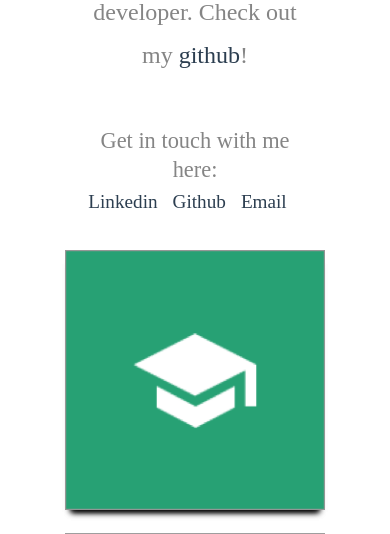
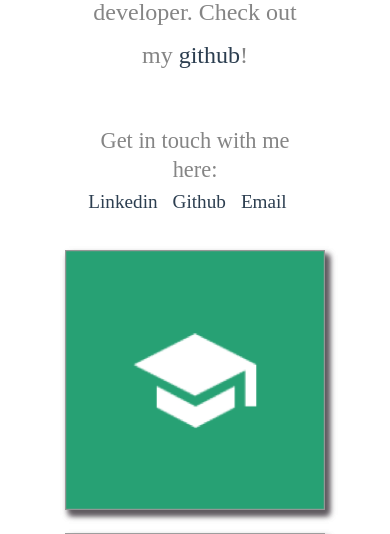
Before and after one commit to lindsayesterman/lindsay, a PHP site: page /index.html in a window 390 px wide. Shown: the part 1220-1754 px from the top of the page. Run offline with PHP 8.4, Linux system fonts and the light colour scheme; some libraries are stand-ins or nearby versions; grey boxes are pictures that could not be loaded.

Commit message:
box shadows and responsive fix

```diff
--- a/style.css
+++ b/style.css
@@ -181,9 +181,9 @@ html {
     width: 280px;
     position: relative;
     float: left;
-    -webkit-box-shadow: 0 8px 6px -6px black;
-    -moz-box-shadow: 0 8px 6px -6px black;
-    box-shadow: 0 8px 6px -6px black;
+    -webkit-box-shadow: 4px 5px 6px 0px rgba(97,91,97,1);
+    -moz-box-shadow: 4px 5px 6px 0px rgba(97,91,97,1);
+    box-shadow: 4px 5px 6px 0px rgba(97,91,97,1);
 
 }
 
@@ -281,7 +281,6 @@ footer {
     display: flex;
     justify-content: center;
     flex-direction: row;
-    transform: scale(.67)
 }
 
 
@@ -290,10 +289,6 @@ footer {
     width:60%;
     background-color: black;
 
-}
-
-.mini-proj{
-    width:100%;
 }
 
 
@@ -352,5 +347,16 @@ footer {
 
     }
 
+    .mini-proj{
+        width:100%;
+    }
+
+
+    .nasa-flex{
+        transform: scale(.67)
+    }
+
+
+
 
 }
```
